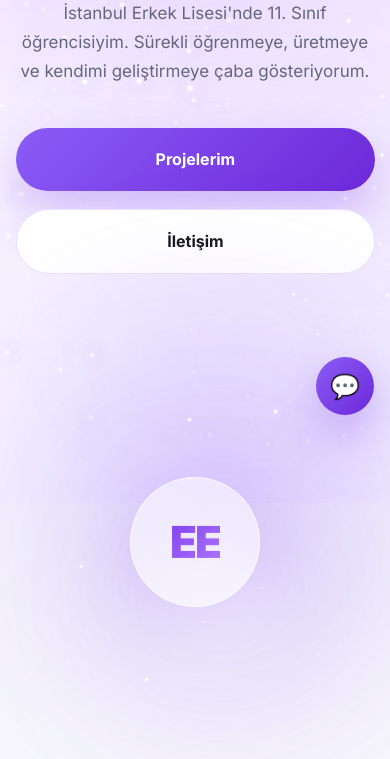
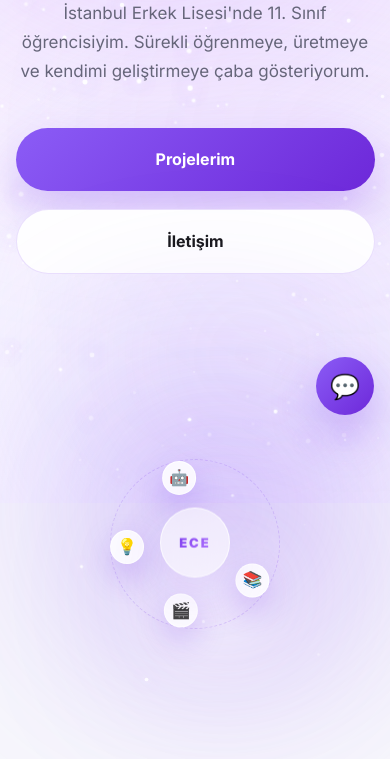
Before and after one commit to ecer19/website, a website: page index.html in a window 390 px wide. Shown: the part 341-1100 px from the top of the page. Drawn offline with Linux system fonts and the light colour scheme; animation ran at ten frames a second.

Commit message:
özel ikon yapımı

```diff
--- a/index.html
+++ b/index.html
@@ -138,9 +138,39 @@ Projelerim
 
 </div>
 
-<div class="hero-monogram glass" aria-hidden="true">
+<div class="hero-orbit" aria-hidden="true">
 
-<span>EE</span>
+<div class="orbit-path"></div>
+
+<div class="orbit-center glass">
+
+<span>ECE</span>
+
+</div>
+
+<div class="orbit-ring" style="--start-angle:0deg;--duration:20s;">
+
+<div class="orbit-icon" title="Kitap okumak">📚</div>
+
+</div>
+
+<div class="orbit-ring" style="--start-angle:90deg;--duration:24s;">
+
+<div class="orbit-icon" title="Sinema">🎬</div>
+
+</div>
+
+<div class="orbit-ring" style="--start-angle:180deg;--duration:28s;">
+
+<div class="orbit-icon" title="Girişimcilik">💡</div>
+
+</div>
+
+<div class="orbit-ring" style="--start-angle:270deg;--duration:32s;">
+
+<div class="orbit-icon" title="Yapay Zeka">🤖</div>
+
+</div>
 
 </div>
 
--- a/style.css
+++ b/style.css
@@ -691,7 +691,7 @@ filter:blur(40px);
 
 /*==============================*/
 
-.hero-monogram{
+.hero-orbit{
 
 position:absolute;
 
@@ -701,31 +701,61 @@ left:50%;
 
 transform:translate(-50%,-50%);
 
-width:220px;
-
-height:220px;
+width:300px;
+
+height:300px;
+
+z-index:2;
+
+}
+
+.orbit-path{
+
+position:absolute;
+
+inset:0;
 
 border-radius:50%;
 
+border:1px dashed rgba(124,58,237,.18);
+
+}
+
+.orbit-center{
+
+position:absolute;
+
+top:50%;
+
+left:50%;
+
+transform:translate(-50%,-50%);
+
+width:120px;
+
+height:120px;
+
+border-radius:50%;
+
 display:flex;
 
 align-items:center;
 
 justify-content:center;
 
-z-index:2;
-
-animation:monogramFloat 6s ease-in-out infinite;
-
-}
-
-.hero-monogram span{
-
-font-size:76px;
+z-index:3;
+
+animation:orbitCenterFloat 6s ease-in-out infinite;
+
+}
+
+.orbit-center span{
+
+font-size:22px;
 
 font-weight:900;
 
-letter-spacing:-2px;
+letter-spacing:2px;
 
 background:linear-gradient(135deg,#7c3aed,#b47cff);
 
@@ -737,7 +767,56 @@ background-clip:text;
 
 }
 
-@keyframes monogramFloat{
+.orbit-ring{
+
+position:absolute;
+
+inset:0;
+
+animation:orbitSpin var(--duration,24s) linear infinite;
+
+}
+
+.orbit-icon{
+
+position:absolute;
+
+top:0;
+
+left:50%;
+
+width:54px;
+
+height:54px;
+
+border-radius:50%;
+
+display:flex;
+
+align-items:center;
+
+justify-content:center;
+
+font-size:24px;
+
+background:rgba(255,255,255,.85);
+
+border:1px solid rgba(255,255,255,.85);
+
+box-shadow:0 12px 30px rgba(124,58,237,.25);
+
+animation:orbitCounterSpin var(--duration,24s) linear infinite;
+
+}
+
+.hero-orbit:hover .orbit-ring,
+.hero-orbit:hover .orbit-icon{
+
+animation-play-state:paused;
+
+}
+
+@keyframes orbitCenterFloat{
 
 0%{
 
@@ -747,13 +826,45 @@ transform:translate(-50%,-50%) translateY(0);
 
 50%{
 
-transform:translate(-50%,-50%) translateY(-14px);
+transform:translate(-50%,-50%) translateY(-10px);
 
 }
 
 100%{
 
 transform:translate(-50%,-50%) translateY(0);
+
+}
+
+}
+
+@keyframes orbitSpin{
+
+from{
+
+transform:rotate(var(--start-angle,0deg));
+
+}
+
+to{
+
+transform:rotate(calc(var(--start-angle,0deg) + 360deg));
+
+}
+
+}
+
+@keyframes orbitCounterSpin{
+
+from{
+
+transform:translate(-50%,0) rotate(calc(-1 * var(--start-angle,0deg)));
+
+}
+
+to{
+
+transform:translate(-50%,0) rotate(calc(-1 * var(--start-angle,0deg) - 360deg));
 
 }
 
@@ -1537,7 +1648,181 @@ height:420px;
 
 }
 
-.hero-monogram{
+.hero-orbit{
+
+width:220px;
+
+height:220px;
+
+}
+
+.orbit-center{
+
+width:90px;
+
+height:90px;
+
+}
+
+.orbit-center span{
+
+font-size:17px;
+
+}
+
+.orbit-icon{
+
+width:42px;
+
+height:42px;
+
+font-size:19px;
+
+}
+
+.hero-buttons{
+
+justify-content:center;
+
+}
+
+.menu-toggle{
+
+display:flex;
+
+}
+
+.nav nav{
+
+position:absolute;
+
+top:calc(100% + 14px);
+
+left:0;
+
+right:0;
+
+z-index:10;
+
+display:flex;
+
+flex-direction:column;
+
+padding:24px;
+
+border-radius:24px;
+
+background:#ffffff;
+
+-webkit-backdrop-filter:blur(22px);
+
+backdrop-filter:blur(22px);
+
+border:1px solid rgba(255,255,255,.7);
+
+box-shadow:0 20px 55px rgba(124,58,237,.25);
+
+opacity:0;
+
+visibility:hidden;
+
+transform:translateY(-12px);
+
+transition:.35s ease;
+
+}
+
+.nav nav.open{
+
+opacity:1;
+
+visibility:visible;
+
+transform:translateY(0);
+
+}
+
+.nav nav ul{
+
+flex-direction:column;
+
+align-items:center;
+
+gap:22px;
+
+}
+
+}
+
+@media(max-width:768px){
+
+.hero{
+
+padding-top:150px;
+
+}
+
+.hero h1{
+
+font-size:52px;
+
+}
+
+.section{
+
+padding:100px 0;
+
+}
+
+.section-title h2{
+
+font-size:36px;
+
+}
+
+.about-card{
+
+padding:40px;
+
+}
+
+.contact-card{
+
+padding:35px;
+
+}
+
+.footer{
+
+flex-direction:column;
+
+text-align:center;
+
+}
+
+.contact-btn{
+
+display:none;
+
+}
+
+}
+
+@media(max-width:520px){
+
+.hero h1{
+
+font-size:42px;
+
+}
+
+.hero p{
+
+font-size:17px;
+
+}
+
+.hero-orbit{
 
 width:170px;
 
@@ -1545,165 +1830,27 @@ height:170px;
 
 }
 
-.hero-monogram span{
-
-font-size:58px;
-
-}
-
-.hero-buttons{
-
-justify-content:center;
-
-}
-
-.menu-toggle{
-
-display:flex;
-
-}
-
-.nav nav{
-
-position:absolute;
-
-top:calc(100% + 14px);
-
-left:0;
-
-right:0;
-
-z-index:10;
-
-display:flex;
-
-flex-direction:column;
-
-padding:24px;
-
-border-radius:24px;
-
-background:#ffffff;
-
--webkit-backdrop-filter:blur(22px);
-
-backdrop-filter:blur(22px);
-
-border:1px solid rgba(255,255,255,.7);
-
-box-shadow:0 20px 55px rgba(124,58,237,.25);
-
-opacity:0;
-
-visibility:hidden;
-
-transform:translateY(-12px);
-
-transition:.35s ease;
-
-}
-
-.nav nav.open{
-
-opacity:1;
-
-visibility:visible;
-
-transform:translateY(0);
-
-}
-
-.nav nav ul{
-
-flex-direction:column;
-
-align-items:center;
-
-gap:22px;
-
-}
-
-}
-
-@media(max-width:768px){
-
-.hero{
-
-padding-top:150px;
-
-}
-
-.hero h1{
-
-font-size:52px;
-
-}
-
-.section{
-
-padding:100px 0;
-
-}
-
-.section-title h2{
-
-font-size:36px;
-
-}
-
-.about-card{
-
-padding:40px;
-
-}
-
-.contact-card{
-
-padding:35px;
-
-}
-
-.footer{
-
-flex-direction:column;
-
-text-align:center;
-
-}
-
-.contact-btn{
-
-display:none;
-
-}
-
-}
-
-@media(max-width:520px){
-
-.hero h1{
-
-font-size:42px;
-
-}
-
-.hero p{
-
-font-size:17px;
-
-}
-
-.hero-monogram{
-
-width:130px;
-
-height:130px;
-
-}
-
-.hero-monogram span{
-
-font-size:44px;
+.orbit-center{
+
+width:70px;
+
+height:70px;
+
+}
+
+.orbit-center span{
+
+font-size:13px;
+
+}
+
+.orbit-icon{
+
+width:34px;
+
+height:34px;
+
+font-size:16px;
 
 }
 
```
